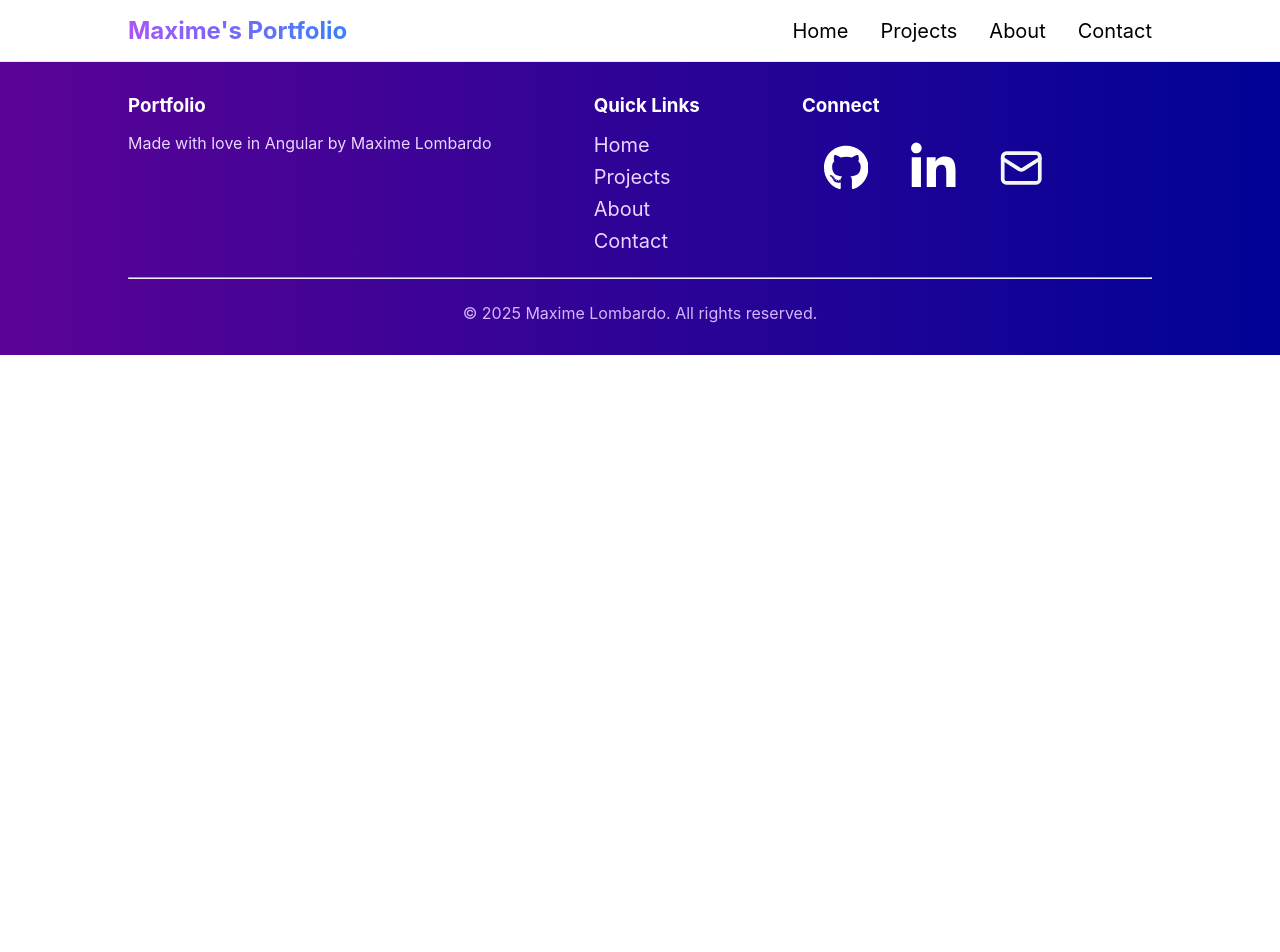
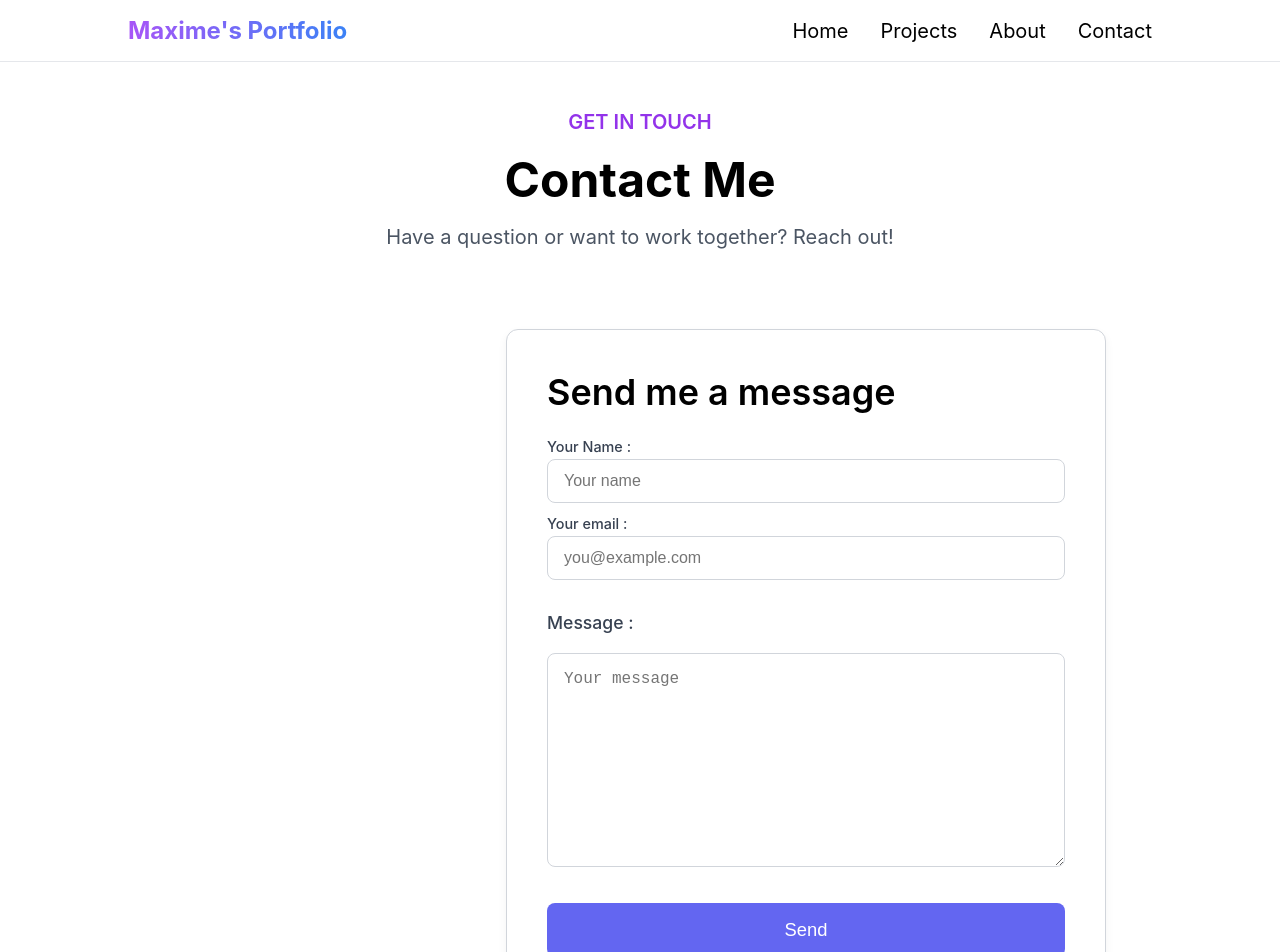
Before and after one commit to lombarma/my-portfolio-v3, an Angular app: page /contact in a window 1280 px wide. Before the commit this address led to /. Shown: the top 952 px of the page. Before the commit the page ends 800 px from the top, so only its background shows below. Built offline with nearby package versions, Linux system fonts and the light colour scheme.

Commit message:
feat(contact): add form contact

```diff
--- a/src/app/app.routes.ts
+++ b/src/app/app.routes.ts
@@ -1,8 +1,10 @@
 import { Routes } from '@angular/router';
+import { ContactComponent } from './contact/contact.component';
 import { HomeComponent } from './home/home.component';
 import { ProjectsComponent } from './projects/projects.component';
 
 export const routes: Routes = [
   { path: '', component: HomeComponent },
   { path: 'projects', component: ProjectsComponent },
+  { path: 'contact', component: ContactComponent },
 ];
--- /dev/null
+++ b/src/app/contact/contact.component.html
@@ -0,0 +1,38 @@
+<app-inside-header
+  header="Get in touch"
+  title="Contact Me"
+  description="Have a question or want to work together? Reach out!"
+></app-inside-header>
+<section class="contact">
+  <section class="informations"></section>
+  <section class="send-message">
+    <h2>Send me a message</h2>
+    <form [formGroup]="form" (ngSubmit)="onSubmit()">
+      <app-custom-input
+        label="Your Name :"
+        name="name"
+        placeholder="Your name"
+        formControlName="name"
+      >
+      </app-custom-input>
+
+      <app-custom-input
+        label="Your email :"
+        type="email"
+        name="email"
+        placeholder="you@example.com"
+        formControlName="email"
+      >
+      </app-custom-input>
+      <label for="message">Message :</label>
+      <textarea
+        name="message"
+        rows="10"
+        cols="30"
+        formControlName="message"
+        placeholder="Your message"
+      ></textarea>
+      <button type="submit">Send</button>
+    </form>
+  </section>
+</section>
--- /dev/null
+++ b/src/app/contact/contact.component.scss
@@ -0,0 +1,79 @@
+.contact {
+  display: flex;
+  justify-content: center;
+  padding: 2rem;
+
+  .send-message {
+    width: 600px;
+    max-width: 90vw;
+    padding: 2.5rem;
+    border: 1px solid #d1d5db;
+    border-radius: 0.75rem;
+    background-color: #ffffff;
+    box-shadow: 0 4px 10px rgba(0, 0, 0, 0.05);
+
+    h2 {
+      font-size: 2.25rem;
+      margin-bottom: 1.5rem;
+      font-weight: 600;
+    }
+
+    label {
+      display: block;
+      font-size: 1.1rem;
+      font-weight: 500;
+      margin-top: 1.25rem;
+      margin-bottom: 0.5rem;
+      color: #374151;
+    }
+
+    form {
+      display: flex;
+      flex-direction: column;
+      gap: 0.75rem;
+
+      textarea {
+        width: 100%;
+        min-height: 200px;
+        padding: 1rem;
+        font-size: 1rem;
+        border: 1px solid #d1d5db;
+        border-radius: 0.5rem;
+        resize: vertical;
+        outline: none;
+        transition: border-color 0.2s;
+
+        &:focus {
+          border-color: #6366f1;
+          box-shadow: 0 0 0 2px rgba(99, 102, 241, 0.2);
+        }
+      }
+
+      button {
+        margin-top: 1.5rem;
+        padding: 1rem;
+        font-size: 1.15rem;
+        font-weight: 500;
+        color: #ffffff;
+        background-color: #6366f1;
+        border: none;
+        border-radius: 0.5rem;
+        cursor: pointer;
+        transition: background-color 0.2s;
+
+        &:hover {
+          background-color: #4f46e5;
+        }
+        &:active {
+          background-color: #4338ca;
+        }
+      }
+    }
+  }
+}
+
+.informations {
+  width: 300px;
+  max-width: 30vw;
+  margin-right: 2rem;
+}
--- /dev/null
+++ b/src/app/contact/contact.component.ts
@@ -0,0 +1,44 @@
+import { HttpClient, HttpClientModule } from '@angular/common/http';
+import { Component } from '@angular/core';
+import { FormBuilder, ReactiveFormsModule } from '@angular/forms';
+import { InsideHeaderComponent } from '../shared/inside-header/inside-header.component';
+import { CustomInputComponent } from './custom-input/custom-input.component';
+
+@Component({
+  selector: 'app-contact',
+  imports: [
+    InsideHeaderComponent,
+    CustomInputComponent,
+    ReactiveFormsModule,
+    HttpClientModule,
+  ],
+  templateUrl: './contact.component.html',
+  styleUrl: './contact.component.scss',
+})
+export class ContactComponent {
+  form;
+
+  constructor(
+    private readonly fb: FormBuilder,
+    private readonly http: HttpClient
+  ) {
+    this.form = this.fb.group({
+      name: [''],
+      email: [''],
+      message: [''],
+    });
+  }
+
+  onSubmit() {
+    const formData = new FormData();
+    formData.append('name', this.form.value.name ?? '');
+    formData.append('email', this.form.value.email ?? '');
+    formData.append('message', this.form.value.message ?? '');
+
+    this.http.post('https://formspree.io/f/xgvkrajn', formData).subscribe({
+      next: () => alert('Mail sent!'),
+      error: () =>
+        alert('Error, please try again later or constact me by my mail'),
+    });
+  }
+}
--- /dev/null
+++ b/src/app/contact/custom-input/custom-input.component.html
@@ -0,0 +1,14 @@
+<div class="form-group">
+  <label [for]="name">{{ label }}</label>
+  <input
+    [id]="name"
+    [type]="type"
+    [name]="name"
+    [placeholder]="placeholder"
+    [value]="value"
+    [disabled]="disabled"
+    (input)="onInput($event)"
+    (blur)="onBlur()"
+    class="custom-input"
+  />
+</div>
--- /dev/null
+++ b/src/app/contact/custom-input/custom-input.component.scss
@@ -0,0 +1,30 @@
+.form-group {
+  display: flex;
+  flex-direction: column;
+  gap: 0.25rem;
+
+  label {
+    font-weight: 500;
+    color: #374151;
+    font-size: 0.9rem;
+  }
+}
+
+.custom-input {
+  padding: 0.75rem 1rem;
+  font-size: 1rem;
+  border: 1px solid #d1d5db;
+  border-radius: 0.5rem;
+  outline: none;
+  transition: border-color 0.2s;
+
+  &:focus {
+    border-color: #6366f1;
+    box-shadow: 0 0 0 2px rgba(99, 102, 241, 0.2);
+  }
+
+  &:disabled {
+    background: #f3f4f6;
+    cursor: not-allowed;
+  }
+}
--- /dev/null
+++ b/src/app/contact/custom-input/custom-input.component.ts
@@ -0,0 +1,49 @@
+import { Component, forwardRef, Input } from '@angular/core';
+import { ControlValueAccessor, NG_VALUE_ACCESSOR } from '@angular/forms';
+
+@Component({
+  selector: 'app-custom-input',
+  templateUrl: './custom-input.component.html',
+  styleUrls: ['./custom-input.component.scss'],
+  providers: [
+    {
+      provide: NG_VALUE_ACCESSOR,
+      useExisting: forwardRef(() => CustomInputComponent),
+      multi: true,
+    },
+  ],
+})
+export class CustomInputComponent implements ControlValueAccessor {
+  @Input() label = '';
+  @Input() type: 'text' | 'email' | 'number' = 'text';
+  @Input() name = '';
+  @Input() placeholder = '';
+
+  value: string = '';
+  disabled = false;
+
+  onChange = (value: any) => {};
+  onTouched = () => {};
+
+  writeValue(obj: any): void {
+    this.value = obj ?? '';
+  }
+  registerOnChange(fn: any): void {
+    this.onChange = fn;
+  }
+  registerOnTouched(fn: any): void {
+    this.onTouched = fn;
+  }
+  setDisabledState(isDisabled: boolean): void {
+    this.disabled = isDisabled;
+  }
+
+  onInput(event: Event) {
+    const v = (event.target as HTMLInputElement).value;
+    this.value = v;
+    this.onChange(v);
+  }
+  onBlur() {
+    this.onTouched();
+  }
+}
```
Also changed, not shown: 2 other files (tests, documents, lock files or other folders).
